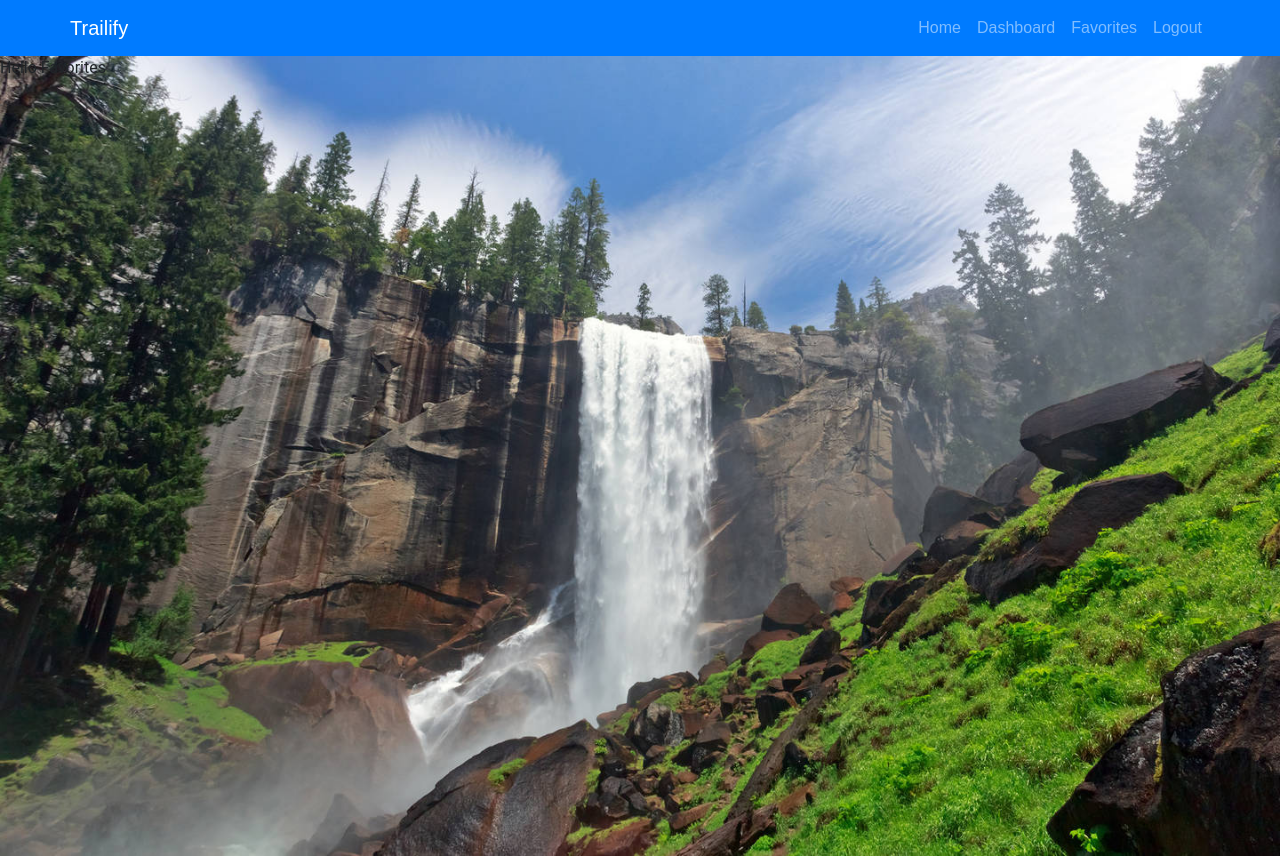
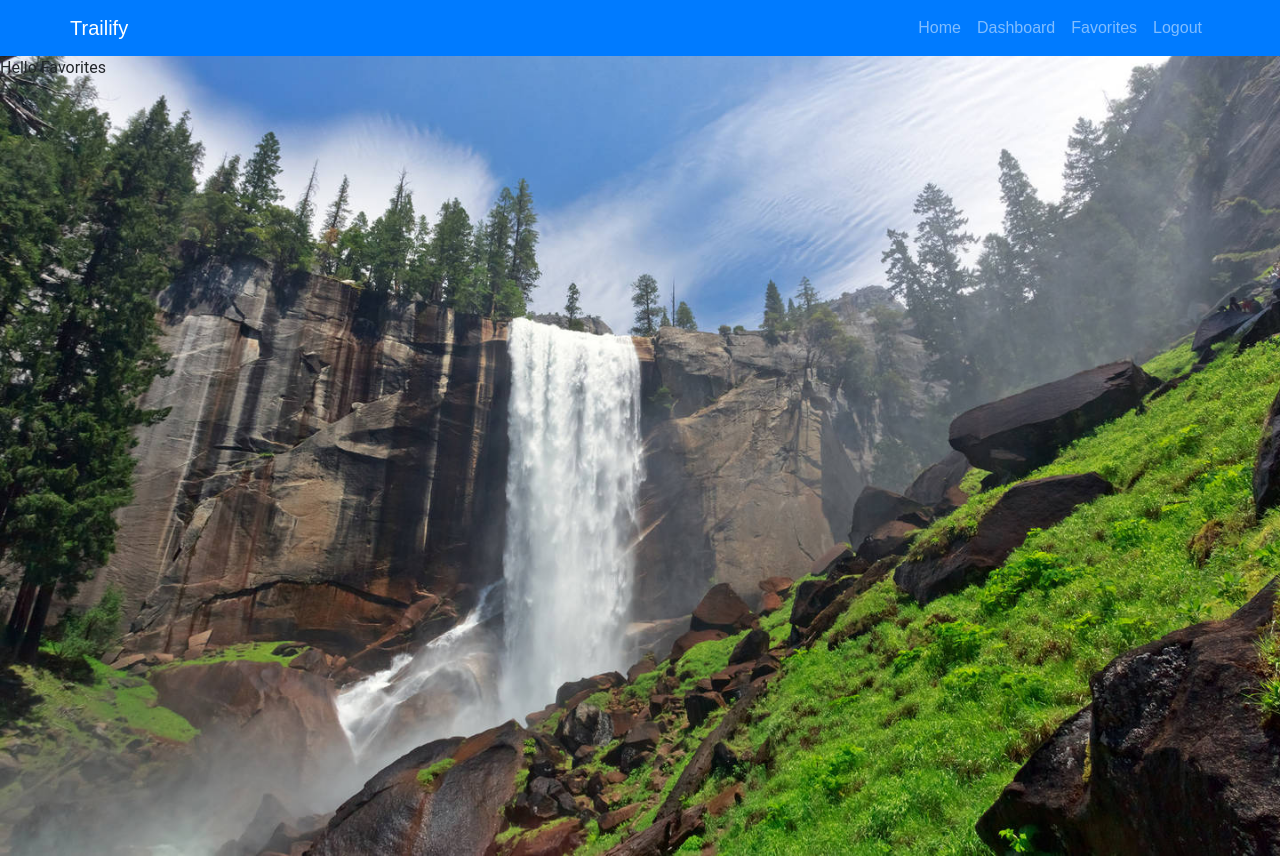
Before and after one commit to hferris/trailify, a React (Create React App) app in the folder client/: page /Favorites in a window 1280 px wide. Built offline with nearby package versions, Linux system fonts and the light colour scheme; sample sign-in values are in the browser's storage.

Commit message:
styling img

```diff
--- a/client/src/pages/Favorites.js
+++ b/client/src/pages/Favorites.js
@@ -7,6 +7,7 @@ const styles = {
     boxSizing: "border-box",
     width: '100vw',
     height: '100vh',
+    backgroundPosition: 'center',
     backgroundSize: 'cover',
     backgroundRepeat: 'no-repeat',
     backgroundImage: `url(${background})`,
```
